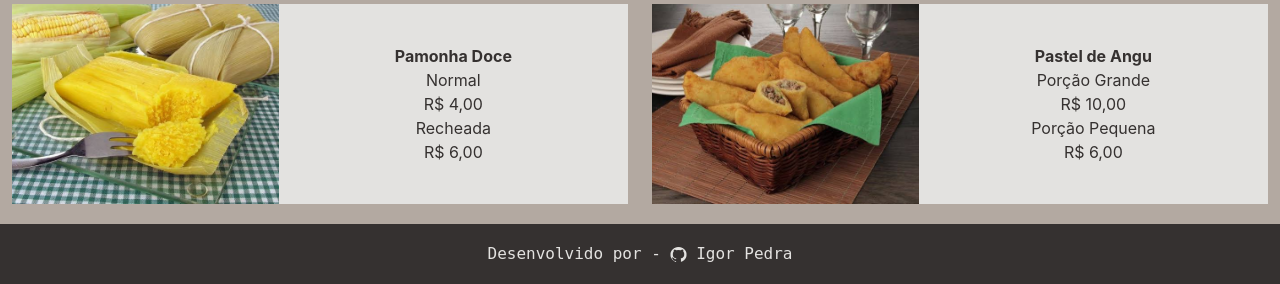
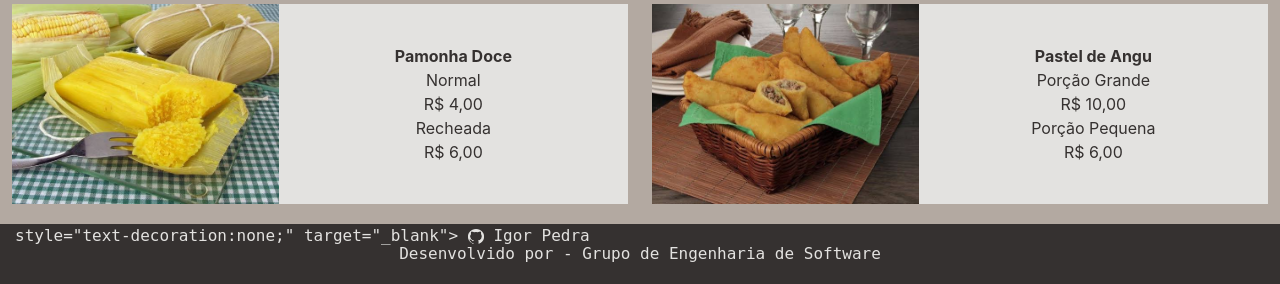
Before and after one commit to Kawa-silva/restaurante, a Django app: template restaurante/templates/cardapio.html in a window 1280 px wide. Shown: the part 1228-1512 px from the top of the page. Run offline with Django 4.2, Linux system fonts and the light colour scheme; the template is opened without the code that fills it, so the values that code supplies are empty; some libraries are stand-ins or nearby versions.

Commit message:
Atualiza créditos e links do template

```diff
--- a/restaurante/templates/cardapio.html
+++ b/restaurante/templates/cardapio.html
@@ -18,7 +18,7 @@
               <div class="collapse navbar-collapse ml-auto" id="navbarNav" style="margin-left: 1%;">
                   <ul class="navbar-nav ml-auto">
                       <li class="nav-item ml-auto">
-                          <a class="nav-link" href="https://igorpedra.github.io/bootstrap-site-responsivo-restaurante/" style="color: white;">INÍCIO</a>
+                          <a class="nav-link" href="{% url 'index' %}" style="color: white;">INÍCIO</a>
                       </li>
                       <li class="nav-item ml-auto">
                           <a class="nav-link" href="#nossocardapio" style="color: white;">CARDÁPIO</a>
@@ -214,7 +214,8 @@
             <div class="row">
                 <div id="footer" class="col" style="background-color: #353130;">
                   <div id="textofooter">
-                    Desenvolvido por - <a href="https://github.com/igorpedra" style="text-decoration:none;" target="_blank">
+    Desenvolvido por - Grupo de Engenharia de Software
+</div> style="text-decoration:none;" target="_blank">
                       <img style="width: 16px;" src="{% static '/img/github-icone.png' %}"> Igor Pedra</a>
                   </div>
                 </div>
--- a/restaurante/templates/index.html
+++ b/restaurante/templates/index.html
@@ -180,8 +180,9 @@
       <div class="container-fluid">
         <div class="row">
           <div id="footer" class="col" style="background-color: #353130;">
-            <div id="textofooter">
-              Desenvolvido por - <a href="https://github.com/igorpedra" style="text-decoration:none;" target="_blank">
+           <div id="textofooter">
+    Desenvolvido por - Grupo de Engenharia de Software
+</div> style="text-decoration:none;" target="_blank">
                 <img style="width: 16px;" src="{% static '/img/github-icone.png' %}"> Igor Pedra</a>
             </div>
           </div>
```
